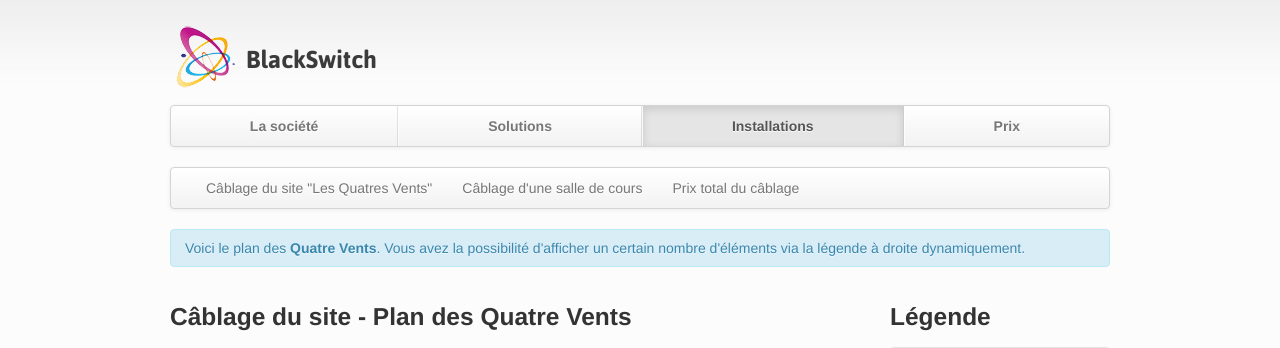
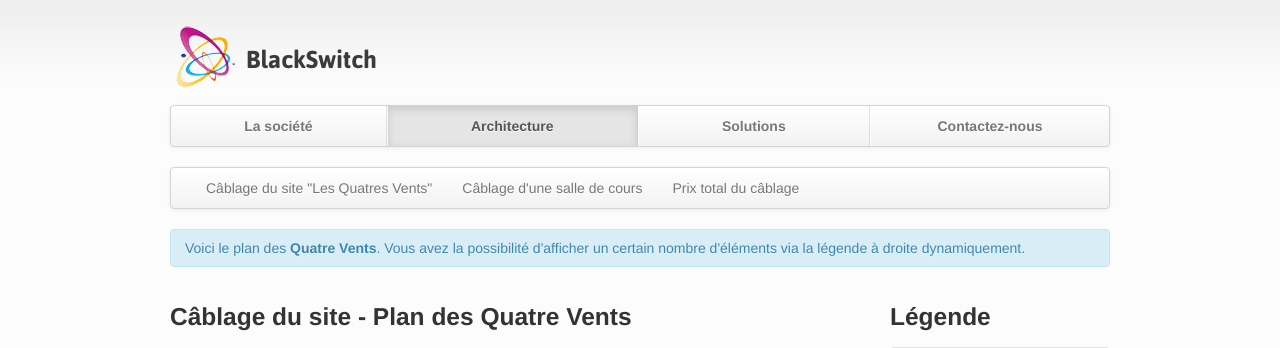
Before and after one commit to aerialls/TCS, a PHP site: template templates/carte.html.twig in a window 1280 px wide. Shown: the top 348 px of the page. Run offline with PHP 8.4, Linux system fonts and the light colour scheme; the template is opened without the code that fills it, so the values that code supplies are empty; some libraries are stand-ins or nearby versions.

Commit message:
added architectur page

```diff
--- a/templates/installations.html.twig
+++ b/templates/architecture.html.twig
@@ -1,6 +1,6 @@
 {% extends 'layout.html.twig' %}
 
-{% set menu = 'installations' %}
+{% set menu = 'architecture' %}
 
 {% block content %}
 <div class="navbar">
--- a/templates/carte.html.twig
+++ b/templates/carte.html.twig
@@ -1,4 +1,4 @@
-{% extends 'installations.html.twig' %}
+{% extends 'architecture.html.twig' %}
 
 {% block subcontent %}
 <div class="alert alert-info">
--- a/templates/prix.html.twig
+++ b/templates/contact.html.twig
@@ -1,9 +1,9 @@
 {% extends 'layout.html.twig' %}
 
-{% set menu = 'prix' %}
+{% set menu = 'contact' %}
 
 {% block content %}
-    <h3>Prix des solutions</h3>
+    <h3>Contactez-nous</h3>
 
     <p>Lorem ipsum dolor sit amet, consectetur adipiscing elit. Sed non risus. Suspendisse lectus tortor, dignissim sit amet, adipiscing nec, ultricies sed, dolor. Cras elementum ultrices diam. Maecenas ligula massa, varius a, semper congue, euismod non, mi. Proin porttitor, orci nec nonummy molestie, enim est eleifend mi, non fermentum diam nisl sit amet erat. Duis semper. Duis arcu massa, scelerisque vitae, consequat in, pretium a, enim. Pellentesque congue. Ut in risus volutpat libero pharetra tempor. Cras vestibulum bibendum augue. Praesent egestas leo in pede. Praesent blandit odio eu enim. Pellentesque sed dui ut augue blandit sodales. Vestibulum ante ipsum primis in faucibus orci luctus et ultrices posuere cubilia Curae; Aliquam nibh. Mauris ac mauris sed pede pellentesque fermentum. Maecenas adipiscing ante non diam sodales hendrerit.</p>
     <p>Ut velit mauris, egestas sed, gravida nec, ornare ut, mi. Aenean ut orci vel massa suscipit pulvinar. Nulla sollicitudin. Fusce varius, ligula non tempus aliquam, nunc turpis ullamcorper nibh, in tempus sapien eros vitae ligula. Pellentesque rhoncus nunc et augue. Integer id felis. Curabitur aliquet pellentesque diam. Integer quis metus vitae elit lobortis egestas. Lorem ipsum dolor sit amet, consectetuer adipiscing elit. Morbi vel erat non mauris convallis vehicula. Nulla et sapien. Integer tortor tellus, aliquam faucibus, convallis id, congue eu, quam. Mauris ullamcorper felis vitae erat. Proin feugiat, augue non elementum posuere, metus purus iaculis lectus, et tristique ligula justo vitae magna. Aliquam convallis sollicitudin purus. Praesent aliquam, enim at fermentum mollis, ligula massa adipiscing nisl, ac euismod nibh nisl eu lectus.</p>
--- a/templates/layout.html.twig
+++ b/templates/layout.html.twig
@@ -33,9 +33,9 @@
                         <div class="container">
                             <ul class="nav">
                                 <li{% if menu == 'societe' %} class="active"{% endif %}><a href="{{ path('societe') }}">La société</a></li>
+                                <li{% if menu == 'architecture' %} class="active"{% endif %}><a href="{{ path('carte')}}">Architecture</a></li>
                                 <li{% if menu == 'solutions' %} class="active"{% endif %}><a href="{{ path('solutions')}}">Solutions</a></li>
-                                <li{% if menu == 'installations' %} class="active"{% endif %}><a href="{{ path('carte')}}">Installations</a></li>
-                                <li{% if menu == 'prix' %} class="active"{% endif %}><a href="{{ path('prix')}}">Prix</a></li>
+                                <li{% if menu == 'contact' %} class="active"{% endif %}><a href="{{ path('contact')}}">Contactez-nous</a></li>
                             </ul>
                         </div>
                     </div>
--- a/templates/prix-cablage.html.twig
+++ b/templates/prix-cablage.html.twig
@@ -1,4 +1,4 @@
-{% extends 'installations.html.twig' %}
+{% extends 'architecture.html.twig' %}
 
 {% block subcontent %}
 <h3>Prix total du câblage physique pour une école</h3>
--- a/templates/repartiteur-1.html.twig
+++ b/templates/repartiteur-1.html.twig
@@ -1,4 +1,4 @@
-{% extends 'installations.html.twig' %}
+{% extends 'architecture.html.twig' %}
 
 {% block subcontent %}
 <h3>Local technique secondaire #1</h3>
--- a/templates/repartiteur-2.html.twig
+++ b/templates/repartiteur-2.html.twig
@@ -1,4 +1,4 @@
-{% extends 'installations.html.twig' %}
+{% extends 'architecture.html.twig' %}
 
 {% block subcontent %}
 <h3>Local technique secondaire #2</h3>
--- a/templates/repartiteur-3.html.twig
+++ b/templates/repartiteur-3.html.twig
@@ -1,4 +1,4 @@
-{% extends 'installations.html.twig' %}
+{% extends 'architecture.html.twig' %}
 
 {% block subcontent %}
 <h3>Local technique secondaire #3</h3>
--- a/templates/repartiteur-4.html.twig
+++ b/templates/repartiteur-4.html.twig
@@ -1,4 +1,4 @@
-{% extends 'installations.html.twig' %}
+{% extends 'architecture.html.twig' %}
 
 {% block subcontent %}
 <h3>Local technique principal</h3>
--- a/templates/salle.html.twig
+++ b/templates/salle.html.twig
@@ -1,4 +1,4 @@
-{% extends 'installations.html.twig' %}
+{% extends 'architecture.html.twig' %}
 
 {% block subcontent %}
 <h3>Câblage d'une salle standard</h3>
```
Also changed, not shown: src/controllers.php (+4 -4 lines).
